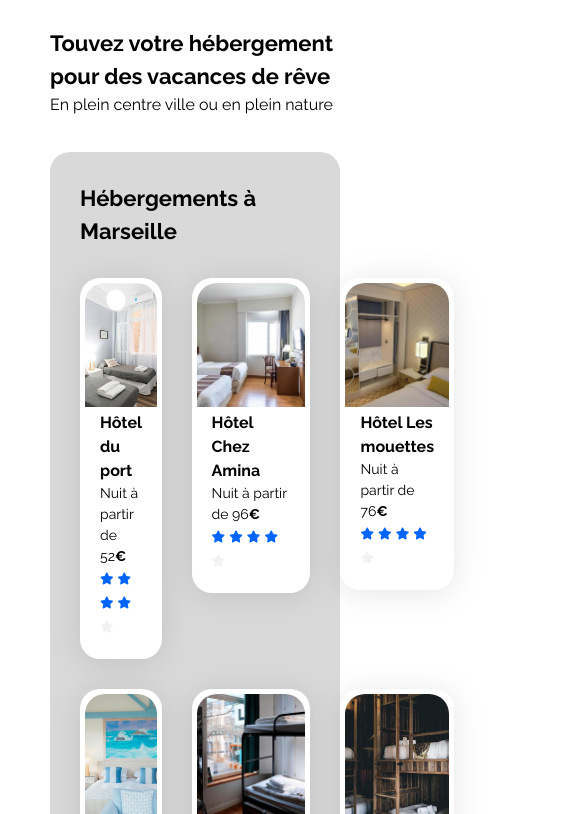
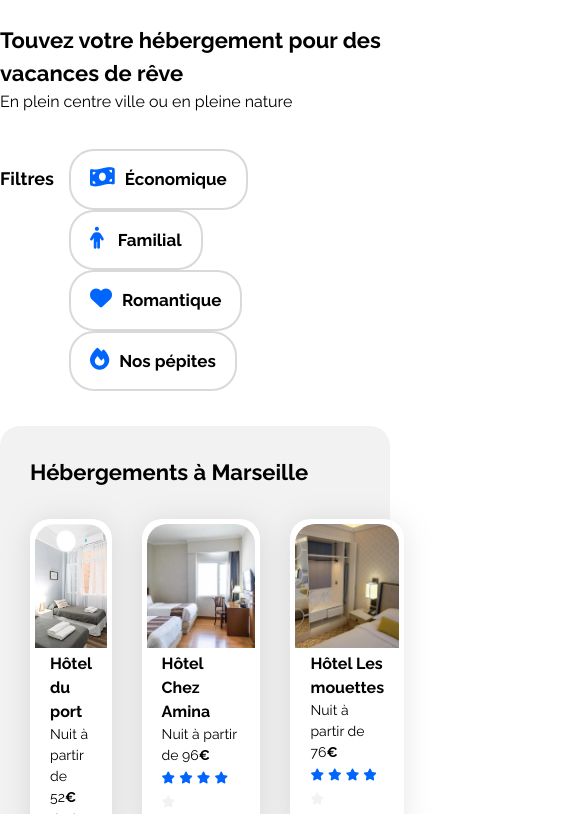
Before and after one commit to Amalynn/oc-iw-p3-booki, a plain HTML site: page index.html in a window 390 px wide. Shown: the part 85-899 px from the top of the page, 580 px wide, since content can reach past the window. Drawn offline with Linux system fonts and the light colour scheme.

Commit message:
Filters section completed, footer responsive added

```diff
--- a/css/style.css
+++ b/css/style.css
@@ -1,4 +1,4 @@
-/* Design System */
+/* Custom Properties CSS - Design System */
 :root {
     /* Colors */
     --color-primary: #0065FC;
@@ -19,6 +19,16 @@
     --font-size-400: 1rem ; /* 16px */
     --font-size-500: 1.125rem ; /* 18px */
     --font-size-700: 1.375rem ; /* 22px */
+
+    /* Margin & Padding */
+    --margin-info-group: 2.1875rem; /* 35px */
+    --margin-filter: 0.9375rem; /* 15px */
+    --margin-icon: 0.625rem; /* 10px */
+
+
+    --padding-filter: 1.1875rem ; /* 19px */
+
+
 }
 
 
@@ -72,7 +82,6 @@ p, h1, h2, h3, h4 {
 .main-container {
     width: 100%;
     max-width: 1440px;
-    min-width: 320px;
     padding: 0 50px;
 }
 
@@ -156,6 +165,51 @@ a {
     font-size: var(--font-size-700);
 }
 
+/* ---------------------------------------------- */
+/* Filters */
+.filters {
+    align-items: baseline;
+    margin-bottom: var(--margin-info-group);
+}
+
+.filters-title {
+    font-size: var(--font-size-500);
+    font-weight: var(--font-weight-bold);
+}
+
+.filters .filters-group {
+    margin-left: var(--margin-filter);
+}
+
+.filters-group > a {
+    display: inline-block;
+    font-size: 1.0625rem; /* 17px*/
+    font-weight: var(--font-weight-bold);
+
+    padding: 15px var(--padding-filter);
+    margin-right: var(--margin-filter);
+
+    border: 2px solid var(--bg-color-primary);
+    border-radius: 25px;
+}
+
+.filter-group > a:not(:last-child) {
+    margin-right: 0;
+}
+
+.filters-group > a:hover {
+    background-color: var(--color-secondary);
+}
+
+.filters-group i {
+    margin-right: var(--margin-icon);
+    font-size: var(--font-size-700);
+}
+
+
+
+
+
 
 /* ---------------------------------------------- */
 /* Card */
@@ -190,7 +244,7 @@ a {
 }
 
 .hebergements-and-populaires section {
-    background-color: var(--bg-color-primary);
+    background-color: var(--bg-color-secondary);
     border-radius: 20px;
     padding: 30px;
 }
@@ -298,7 +352,7 @@ a {
 
 .activities-cards img {
     height: 380px;
-    width: auto;
+    width: 100%;
 }
 
 .activities-cards .card-content {
@@ -309,8 +363,8 @@ a {
 /* --------------------------------------------- */
 /* Footer */
 .footer {
-    background-color: var(--bg-color-primary);
-    padding: 20px;
+    background-color: var(--bg-color-secondary);
+    padding: 1.25rem;
 }
 
 .footer-section {
@@ -319,7 +373,7 @@ a {
 
 .footer-section li:not(:last-child),
 .footer-section h3 {
-    margin-bottom: 15px;
+    margin-bottom: 0.9375rem;
 }
 
 .footer-section h3 {
@@ -329,6 +383,7 @@ a {
 
 /* ----------------------------------------------- */
 /* Media Queries */
+
 /* Medium devices (tablets, less/equal than 1024px) */
 @media (max-width: 1024px) {
     .hebergements-and-populaires {
@@ -361,9 +416,32 @@ a {
     .populaires-cards .card-subtitle {
         font-size: 13px;
     }
+
+    /* Footer */
+    .footer-section:not(:last-child){
+        margin-right: 30px;
+    }
+
 }
 
 /* Small devices (phones, less than 768px) */
 @media (max-width: 767.98px) {
-    /* ... */
+
+
+
+    /* Utilities classes */
+    .main-container {
+        padding: 0;
+    }
+
+    /* Footer */
+    .footer {
+        flex-direction: column;
+        padding: 1.875rem;
+    }
+
+    .footer-section:not(:last-child) {
+        margin-bottom: 3.125rem;
+        margin-right: 0;
+    }
 }
--- a/index.html
+++ b/index.html
@@ -42,8 +42,19 @@
             <!-- Page title -->
             <hgroup class="page-title">
                 <h1>Touvez votre hébergement pour des vacances de rêve</h1>
-                <p>En plein centre ville ou en plein nature</p>
+                <p>En plein centre ville ou en pleine nature</p>
             </hgroup>
+
+            <!-- Filters-->
+            <section class="filters d-flex">
+                <h2 class="filters-title">Filtres</h2>
+                <div class="filters-group">
+                    <a href="#"><i class="fa-solid fa-money-bill-wave"></i>&Eacute;conomique</a>
+                    <a href="#"><i class="fa-solid fa-person"></i> Familial</a>
+                    <a href="#"><i class="fa-solid fa-heart"></i>Romantique</a>
+                    <a href="#"><i class="fa-solid fa-fire"></i>Nos pépites</a>
+                </div>
+            </section>
 
             <!--Hebergements & Populaires-->
             <div class="hebergements-and-populaires">
@@ -176,7 +187,6 @@
                     <div class="display-more">
                         <a href="#">Afficher plus</a>
                     </div>
-
                 </section>
 
                 <!-- Populaires -->
@@ -210,7 +220,7 @@
                                 <img src="./images/hebergements/aw-creative.jpg" alt="Image de la chambre d'hôtel montrant un lit">
                                 <div class="card-content">
                                     <div class="card-txt">
-                                        <h3 class="card-title">Chambres d’hôtes Au cœur de l’eau</h3>
+                                        <h3 class="card-title">Chambres d&apos;hôtes Au cœur de l&apos;eau</h3>
                                         <p class="card-subtitle">Nuit à partir de 71<span class="euro">€</span></p>
                                     </div>
                                     <div class="card-rating">
@@ -305,7 +315,7 @@
         <!-- Footer -->
         <footer class="footer d-flex">
             <div class="footer-section">
-                <h3>A propos</h3>
+                <h3>&Agrave; propos</h3>
                 <nav>
                     <ul class="reset-list">
                         <li><a href="#">Fonctionnement du site</a></li>
```
